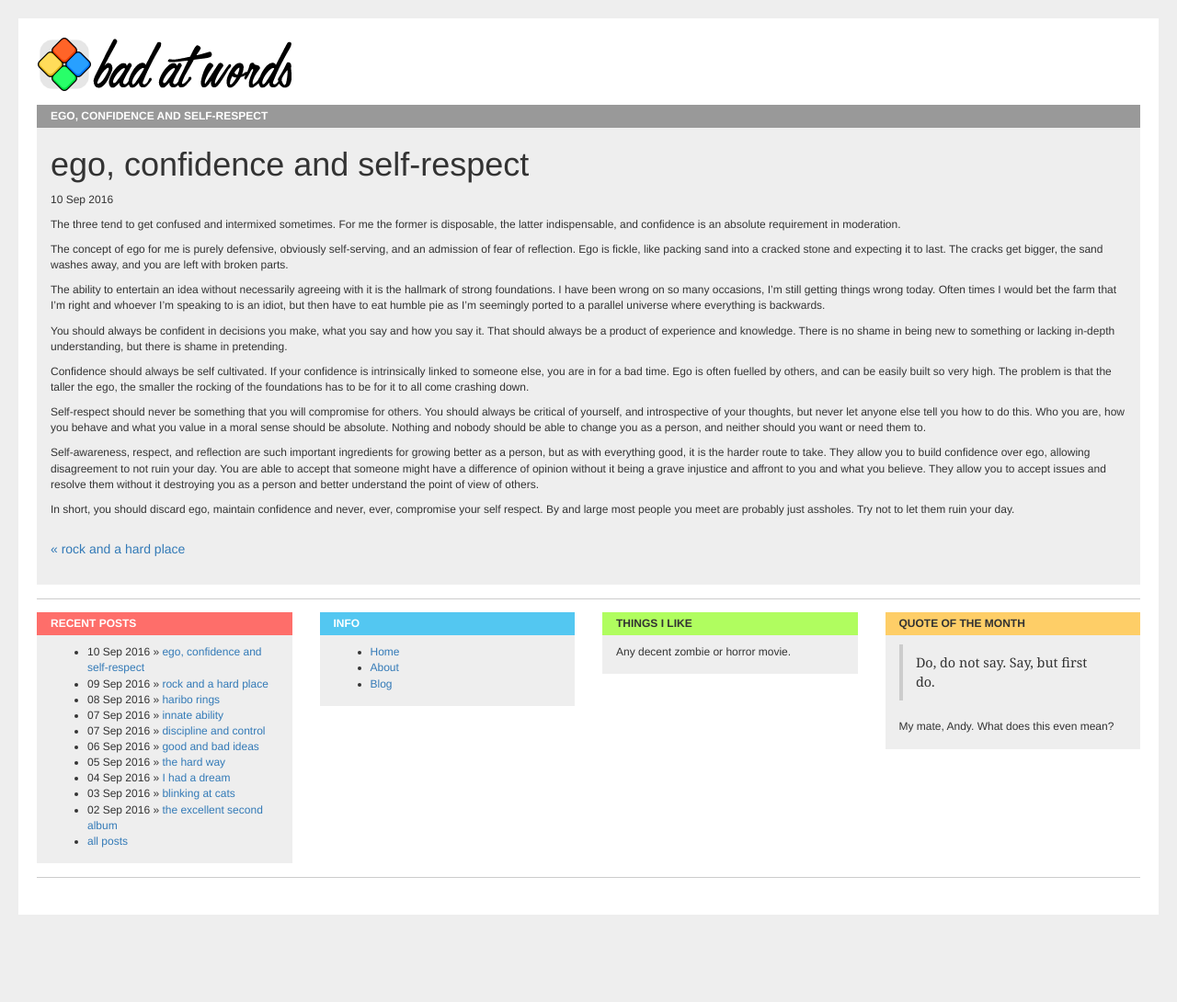
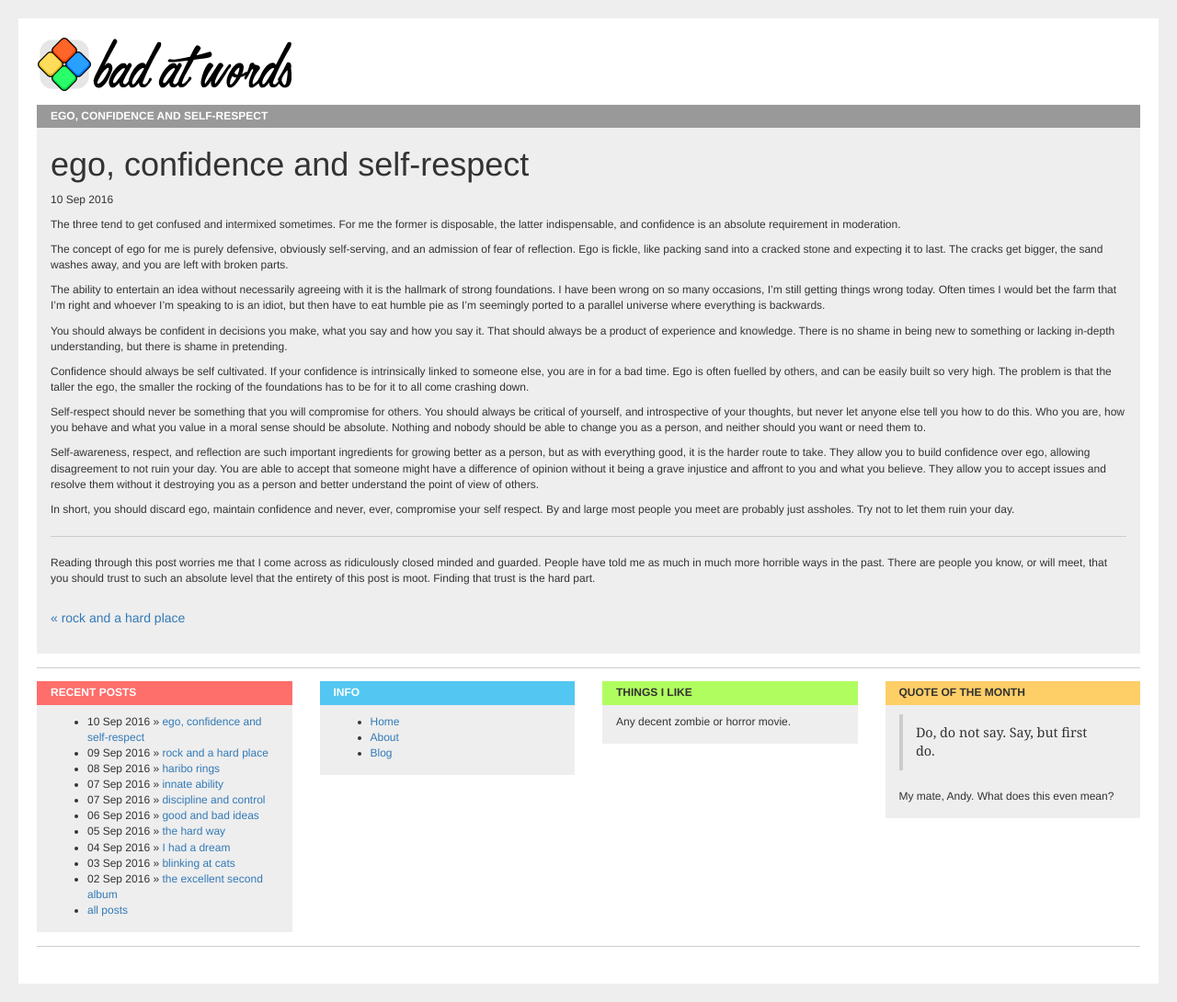
Before and after one commit to davidgitstuff/davidgitstuff.github.io, a Jekyll site: the page built from _posts/2016-09-10-ego-confidence-and-self-respect.md, in a window 1280 px wide. Shown: the whole page at 92% size. Built offline with Jekyll 4.4.1, drawn with Linux system fonts in a browser that asks for light colours; nearby versions of some CDN libraries; library files that are not in the unit come from our copies; before the commit the page ends 1015 px from its top, so only the background shows below that.

Commit message:
post update

```diff
--- a/_posts/2016-09-10-ego-confidence-and-self-respect.md
+++ b/_posts/2016-09-10-ego-confidence-and-self-respect.md
@@ -19,3 +19,7 @@ Self-respect should never be something that you will compromise for others. You
 Self-awareness, respect, and reflection are such important ingredients for growing better as a person, but as with everything good, it is the harder route to take. They allow you to build confidence over ego, allowing disagreement to not ruin your day. You are able to accept that someone might have a difference of opinion without it being a grave injustice and affront to you and what you believe. They allow you to accept issues and resolve them without it destroying you as a person and better understand the point of view of others.
 
 In short, you should discard ego, maintain confidence and never, ever, compromise your self respect. By and large most people you meet are probably just assholes. Try not to let them ruin your day.
+
+***
+
+Reading through this post worries me that I come across as ridiculously closed minded and guarded. People have told me as much in much more horrible ways in the past. There are people you know, or will meet, that you should trust to such an absolute level that the entirety of this post is moot. Finding that trust is the hard part.
```
